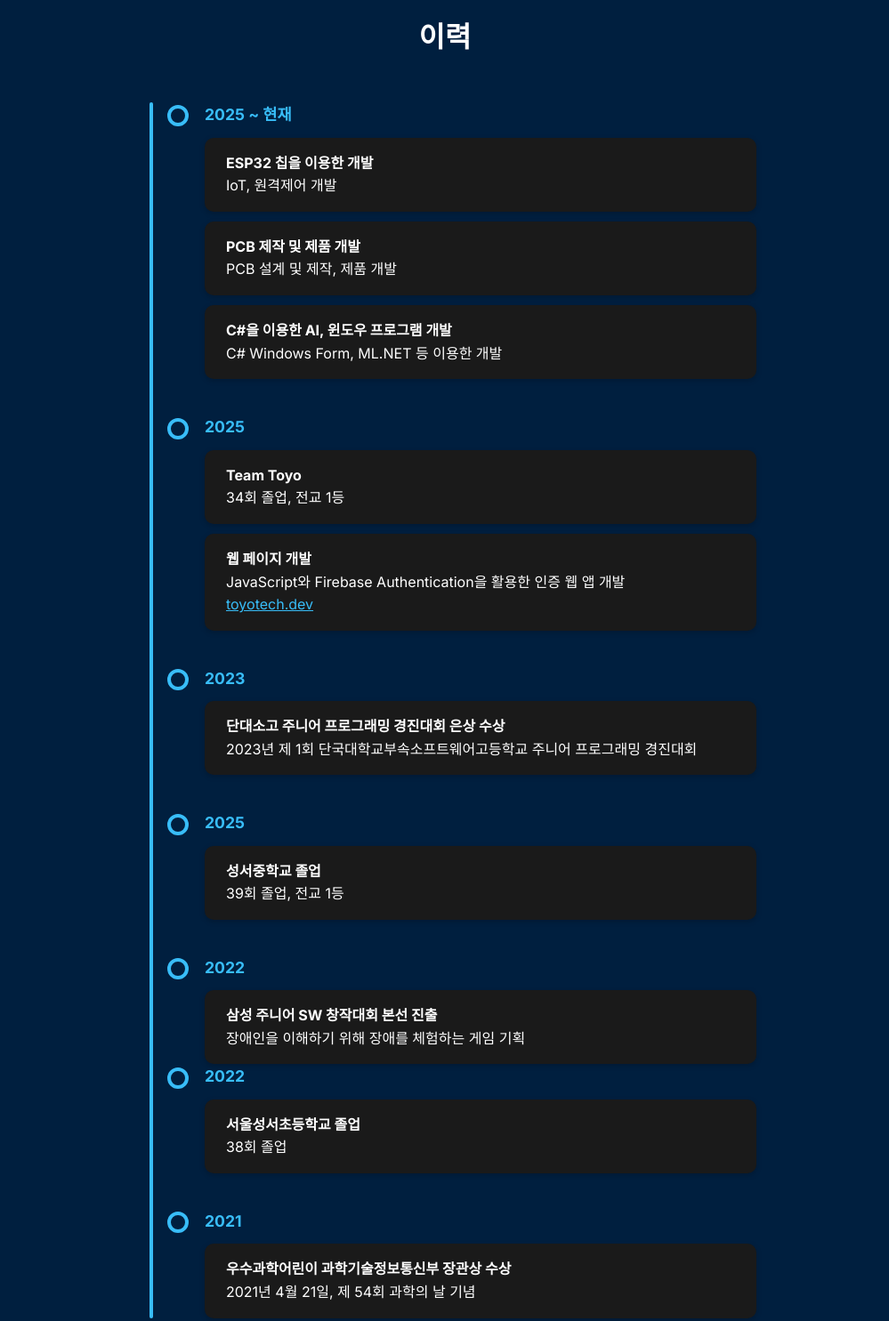
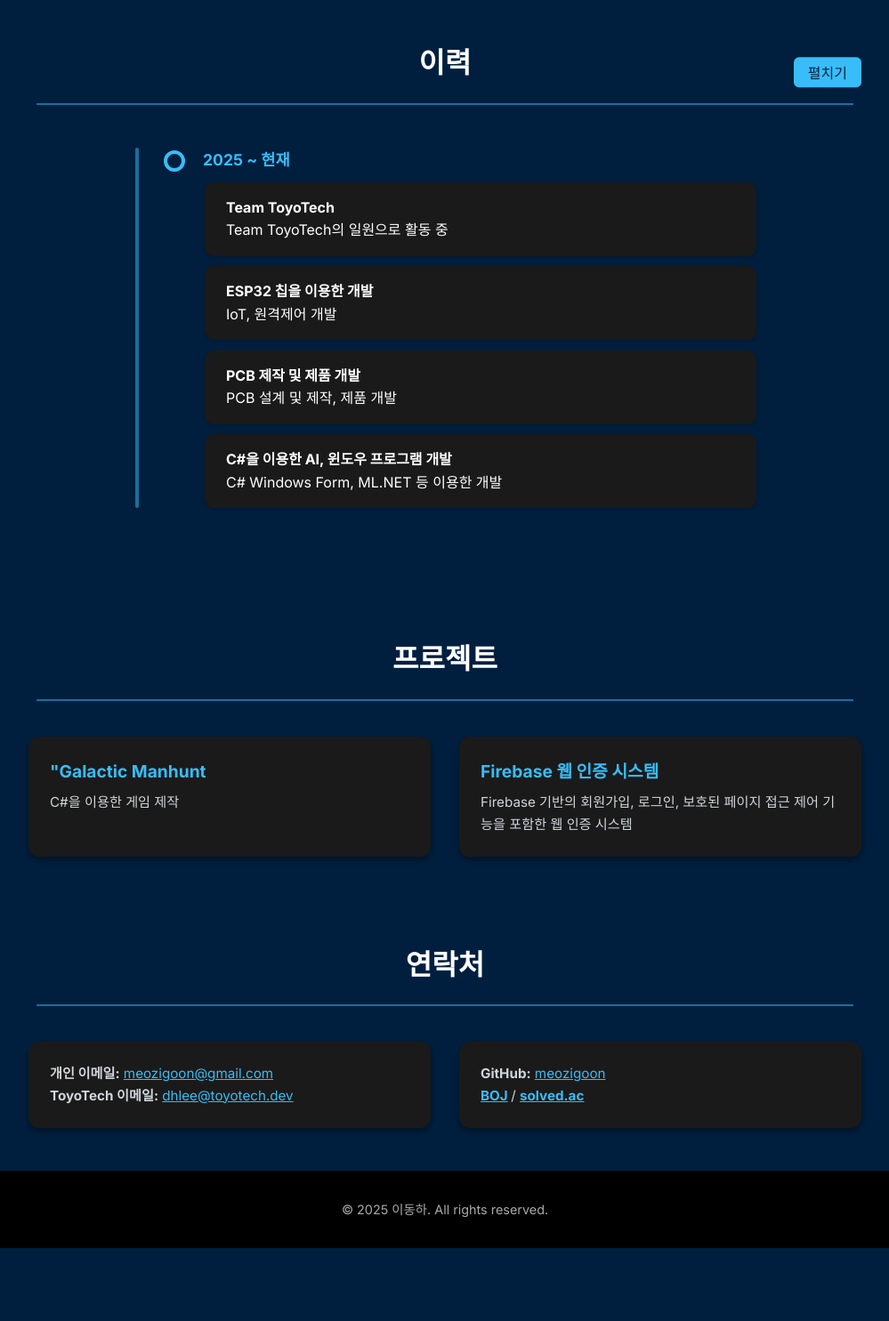
Before and after one commit to meozigoon/meozigoon.github.io, a plain HTML site: page index.html in a window 1280 px wide. Shown: the part 519-2004 px from the top of the page at 89% size, without its empty margins (140-1139 px from the left). After the commit the page ends 1922 px from the top, so only its background shows below. Drawn offline with Linux system fonts and the light colour scheme.

Commit message:
v6
index.html: experience style edited

```diff
--- a/index.html
+++ b/index.html
@@ -69,6 +69,22 @@
                 text-align: center;
             }
 
+            h2.section-title {
+                position: relative;
+                margin-bottom: 2.5rem;
+            }
+
+            h2.section-title::after {
+                content: "";
+                display: block;
+                margin: 1.2rem auto 0 auto;
+                width: 98%;
+                max-width: 1200px;
+                height: 2px;
+                background: #38bdf8;
+                opacity: 0.5;
+            }
+
             .card-container {
                 display: grid;
                 grid-template-columns: repeat(auto-fit, minmax(280px, 1fr));
@@ -121,14 +137,7 @@
             }
 
             .timeline::before {
-                content: "";
-                position: absolute;
-                left: 18px;
-                top: 0;
-                width: 4px;
-                height: 100%;
-                background: #38bdf8;
-                border-radius: 2px;
+                display: none;
             }
 
             .timeline-event {
@@ -138,7 +147,7 @@
 
             .timeline-dot {
                 position: absolute;
-                left: -2px;
+                left: -6px;
                 top: 0.2rem;
                 width: 24px;
                 height: 24px;
@@ -154,7 +163,7 @@
                 color: #38bdf8;
                 font-size: 1.1rem;
                 margin-bottom: 0.2rem;
-                margin-left: 2.5rem;
+                margin-left: 38px;
             }
 
             .timeline-content {
@@ -178,6 +187,22 @@
                     padding: 0.8rem 1rem;
                 }
             }
+
+            .timeline-wrapper-outer {
+                position: relative;
+            }
+
+            .timeline-vertical-bar {
+                position: absolute;
+                left: 120px;
+                top: 0;
+                width: 4px;
+                height: 100%;
+                background: #38bdf8;
+                border-radius: 2px;
+                z-index: 0;
+                opacity: 0.5;
+            }
         </style>
     </head>
     <body>
@@ -193,7 +218,7 @@
         </nav>
 
         <section id="about">
-            <h2>소개</h2>
+            <h2 class="section-title">소개</h2>
             <div class="card-container">
                 <div class="card">
                     <p>
@@ -220,11 +245,43 @@
         </section>
 
         <section id="experience">
-            <h2>이력</h2>
-            <div class="timeline">
+            <div style="position: relative; margin-bottom: 2rem">
+                <h2
+                    class="section-title"
+                    style="margin: 0; text-align: center; width: 100%"
+                >
+                    이력
+                </h2>
+                <button
+                    id="toggle-experience"
+                    style="
+                        position: absolute;
+                        right: 0;
+                        top: 50%;
+                        transform: translateY(-50%);
+                        padding: 0.3em 1em;
+                        font-size: 1rem;
+                        border-radius: 6px;
+                        border: none;
+                        background: #38bdf8;
+                        color: #001f3f;
+                        cursor: pointer;
+                    "
+                >
+                    펼치기
+                </button>
+            </div>
+            <div class="timeline-wrapper-outer" style="position: relative">
+                <div class="timeline-vertical-bar"></div>
+                <div id="timeline-wrapper" style="display: block">
+                    <div class="timeline timeline-main">
                         <div class="timeline-event">
                             <div class="timeline-dot"></div>
                             <div class="timeline-year">2025 ~ 현재</div>
+                            <div class="timeline-content">
+                                <strong>Team ToyoTech</strong><br />
+                                Team ToyoTech의 일원으로 활동 중
+                            </div>
                             <div class="timeline-content">
                                 <strong>ESP32 칩을 이용한 개발</strong><br />
                                 IoT, 원격제어 개발
@@ -234,10 +291,17 @@
                                 PCB 설계 및 제작, 제품 개발<br />
                             </div>
                             <div class="timeline-content">
-                        <strong>C#을 이용한 AI, 윈도우 프로그램 개발</strong><br />
+                                <strong
+                                    >C#을 이용한 AI, 윈도우 프로그램
+                                    개발</strong
+                                ><br />
                                 C# Windows Form, ML.NET 등 이용한 개발
                             </div>
                         </div>
+                    </div>
+                </div>
+                <div id="timeline-toggle-wrapper" style="display: none">
+                    <div class="timeline timeline-main">
                         <div class="timeline-event">
                             <div class="timeline-dot"></div>
                             <div class="timeline-year">2025</div>
@@ -247,8 +311,11 @@
                             </div>
                             <div class="timeline-content">
                                 <strong>웹 페이지 개발</strong><br />
-                        JavaScript와 Firebase Authentication을 활용한 인증 웹 앱 개발<br />
-                        <a href="https://www.toyotech.dev/" target="_blank"
+                                JavaScript와 Firebase Authentication을 활용한
+                                인증 웹 앱 개발<br />
+                                <a
+                                    href="https://www.toyotech.dev/"
+                                    target="_blank"
                                     >toyotech.dev</a
                                 >
                             </div>
@@ -257,8 +324,12 @@
                             <div class="timeline-dot"></div>
                             <div class="timeline-year">2023</div>
                             <div class="timeline-content">
-                        <strong>단대소고 주니어 프로그래밍 경진대회 은상 수상</strong><br />
-                        2023년 제 1회 단국대학교부속소프트웨어고등학교 주니어 프로그래밍 경진대회
+                                <strong
+                                    >단대소고 주니어 프로그래밍 경진대회 은상
+                                    수상</strong
+                                ><br />
+                                2023년 제 1회 단국대학교부속소프트웨어고등학교
+                                주니어 프로그래밍 경진대회
                             </div>
                         </div>
                         <div class="timeline-event">
@@ -273,8 +344,11 @@
                             <div class="timeline-dot"></div>
                             <div class="timeline-year">2022</div>
                             <div class="timeline-content">
-                        <strong>삼성 주니어 SW 창작대회 본선 진출</strong><br />
+                                <strong
+                                    >삼성 주니어 SW 창작대회 본선 진출</strong
+                                ><br />
                                 장애인을 이해하기 위해 장애를 체험하는 게임 기획
+                            </div>
                         </div>
                         <div class="timeline-event">
                             <div class="timeline-dot"></div>
@@ -296,13 +370,15 @@
                             </div>
                         </div>
                     </div>
+                </div>
+            </div>
         </section>
 
         <section id="projects">
-            <h2>프로젝트</h2>
+            <h2 class="section-title">프로젝트</h2>
             <div class="card-container">
                 <div class="card">
-                    <h3>Galactic Manhunt</h3>
+                    <h3>"Galactic Manhunt</h3>
                     <p>C#을 이용한 게임 제작</p>
                 </div>
                 <div class="card">
@@ -316,7 +392,7 @@
         </section>
 
         <section id="contact">
-            <h2>연락처</h2>
+            <h2 class="section-title">연락처</h2>
             <div class="card-container">
                 <div class="card">
                     <p>
@@ -331,17 +407,47 @@
                             >dhlee@toyotech.dev</a
                         >
                     </p>
-                    <br />
+                </div>
+                <div class="card">
                     <p>
                         <strong>GitHub:</strong>
                         <a href="https://github.com/meozigoon" target="_blank"
                             >meozigoon</a
                         >
                     </p>
+                    <p>
+                        <strong>
+                            <a
+                                href="https://www.acmicpc.net/user/meozigoon"
+                                target="_blank"
+                                >BOJ</a
+                            >
+                        </strong>
+                        /
+                        <strong>
+                            <a
+                                href="https://solved.ac/profile/meozigoon"
+                                target="_blank"
+                                >solved.ac</a
+                            >
+                        </strong>
+                    </p>
                 </div>
             </div>
         </section>
 
         <footer>&copy; 2025 이동하. All rights reserved.</footer>
+        <script>
+            const btn = document.getElementById("toggle-experience");
+            const timelineToggleWrapper = document.getElementById(
+                "timeline-toggle-wrapper"
+            );
+            let opened = false;
+            btn.addEventListener("click", () => {
+                opened = !opened;
+                timelineToggleWrapper.style.display = opened ? "block" : "none";
+                btn.textContent = opened ? "접기" : "펼치기";
+            });
+        </script>
     </body>
 </html>
```
Lines whose indentation alone changed are shown as unchanged.
